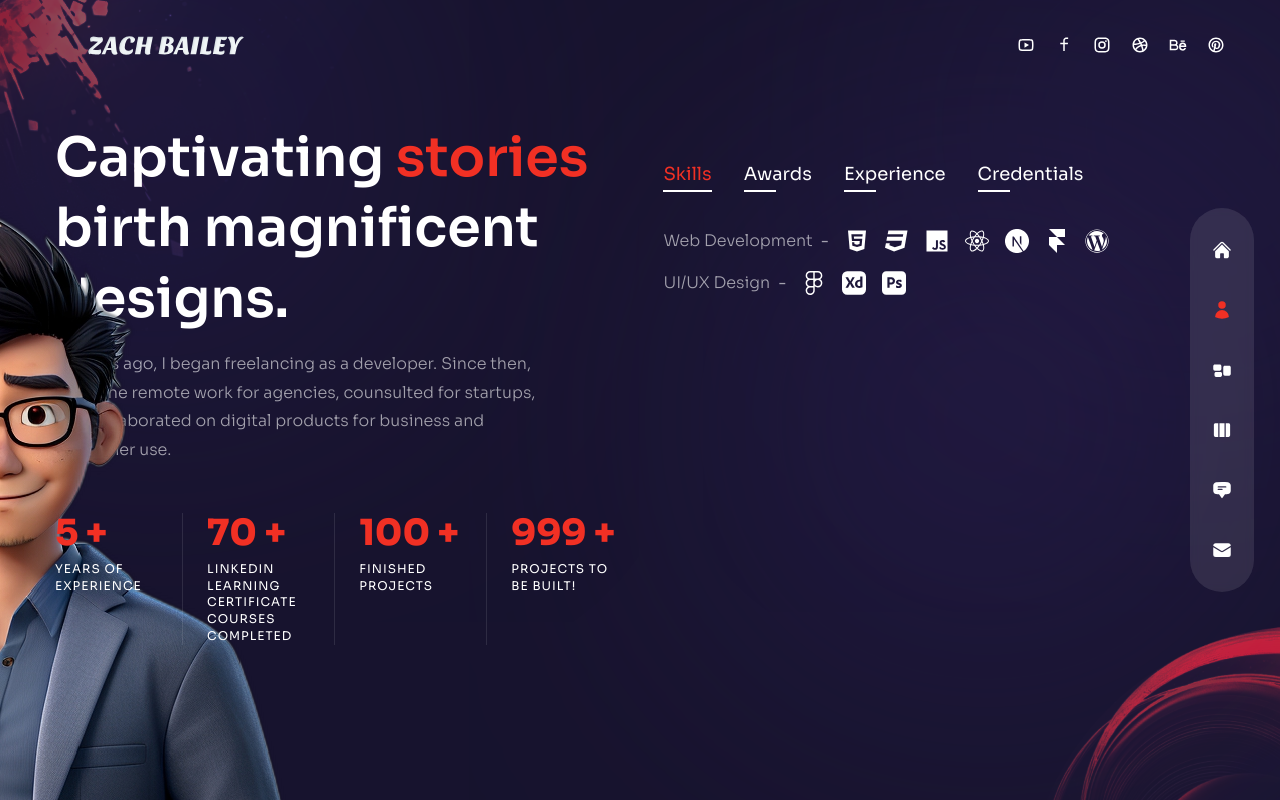
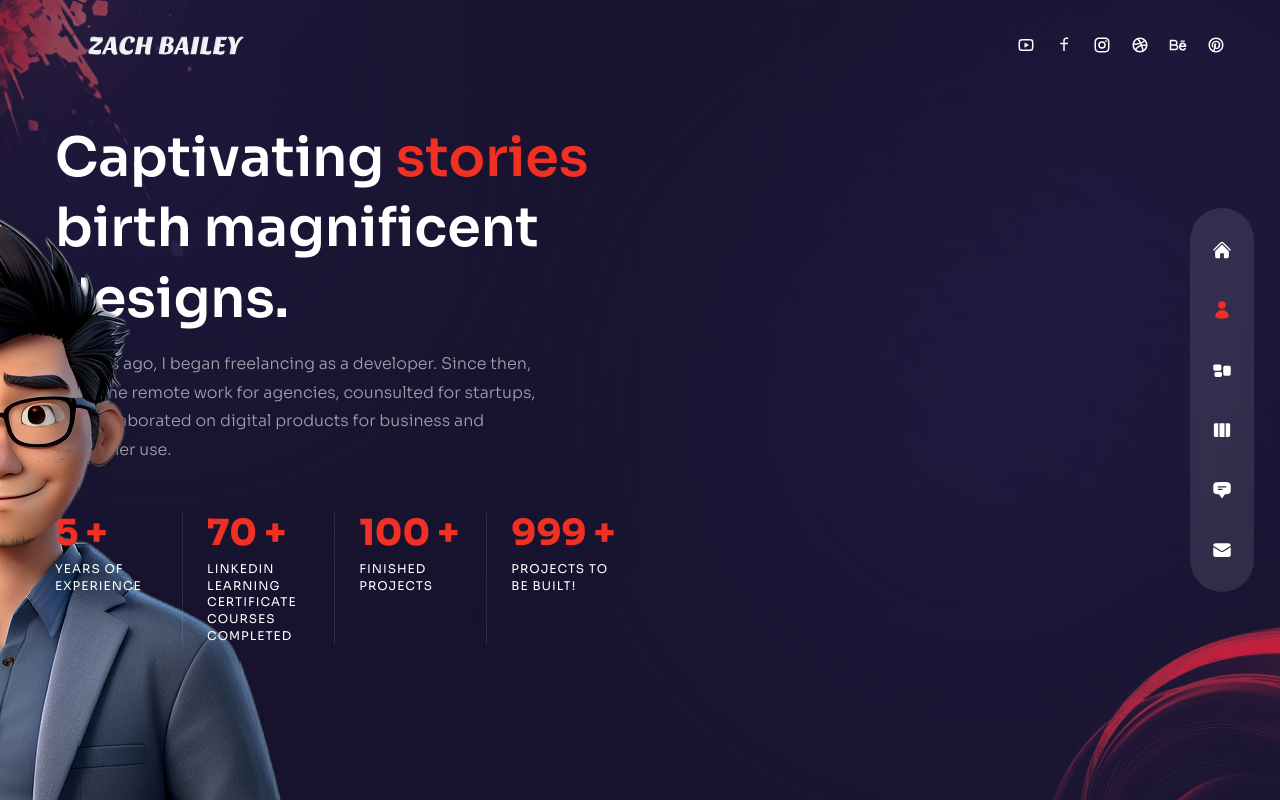
Before and after one commit to zbailey83/next-zb, a Next.js app: page /about in a window 1280 px wide. Built offline with nearby package versions, Linux system fonts and the light colour scheme.

Commit message:
Update index.js
llite about

```diff
--- a/pages/about/index.js
+++ b/pages/about/index.js
@@ -196,43 +196,6 @@ const About = () => {
           exit='hidden'
           className='flex flex-col w-full xl:max-w-[48%] h-[480px]'
         >
-          <div className='flex gap-x-4 xl:gap-x-8 mx-auto xl:mx-0 mb-4'>
-            {aboutData.map((item, itemIndex) => {
-              return (
-                <div
-                  key={itemIndex}
-                  className={`${
-                    index === itemIndex &&
-                    'text-accent after:w-[100%] after:bg-accent after:transition-all after:duration-300'
-                  }  cursor-pointer capitalize xl:text-lg relative after:w-8 after:h-[2px] after:bg-white after:absolute after:-bottom-1 after:left-0`}
-                  onClick={() => setIndex(itemIndex)}
-                >
-                  {item.title}
-                </div>
-              );
-            })}
-          </div>
-          <div className='py-2 xl:py-6 flex flex-col gap-y-2 xl:gap-y-4 items-center xl:items-start'>
-            {aboutData[index].info.map((item, itemIndex) => {
-              return (
-                <div
-                  key={itemIndex}
-                  className='flex-1 flex flex-col md:flex-row max-w-max gap-x-2 items-center text-white/60'
-                >
-                  {/* title */}
-                  <div className='font-light mb-2 md:mb-0'>{item.title}</div>
-                  <div className='hidden md:flex'>-</div>
-                  <div>{item.stage}</div>
-                  <div className='flex gap-x-4'>
-                    {/* icons */}
-                    {item.icons?.map((icon, itemIndex) => {
-                      return <div className='text-2xl text-white'>{icon}</div>;
-                    })}
-                  </div>
-                </div>
-              );
-            })}
-          </div>
         </motion.div>
       </div>
     </div>
```
